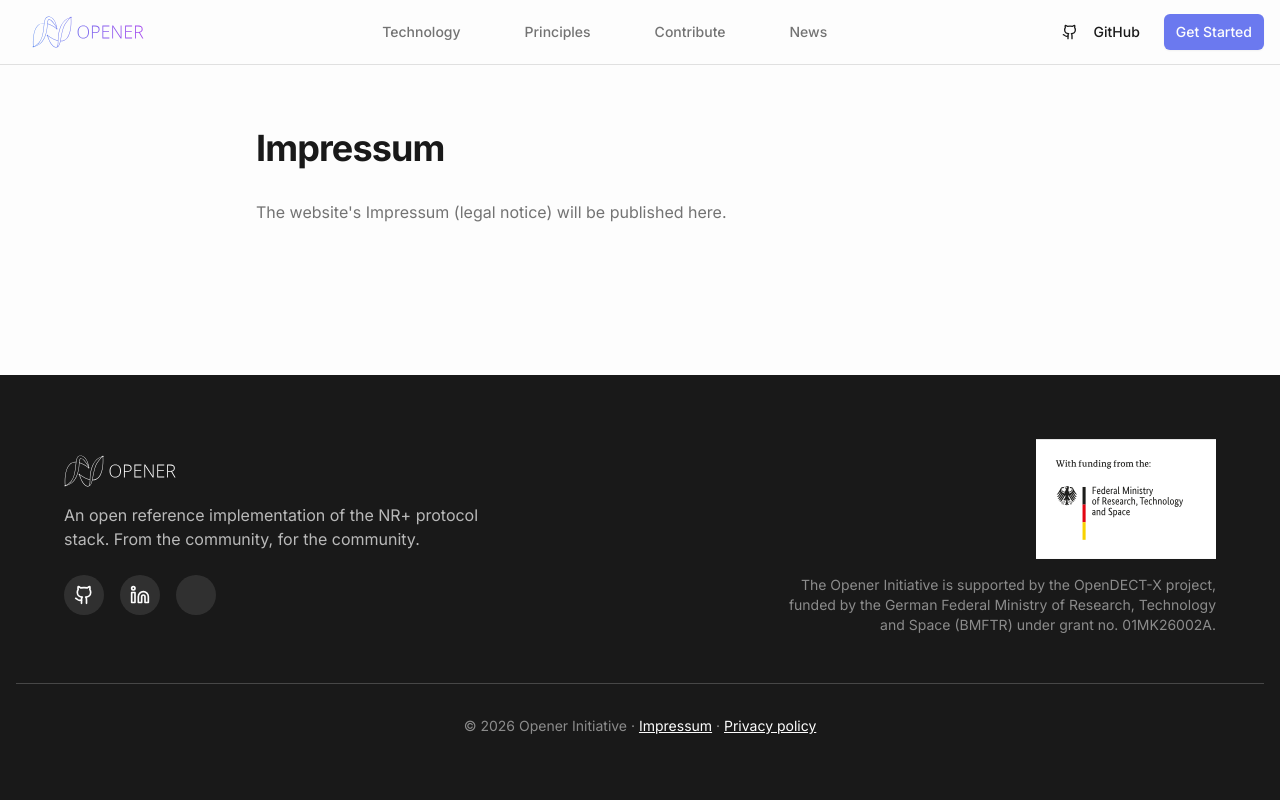
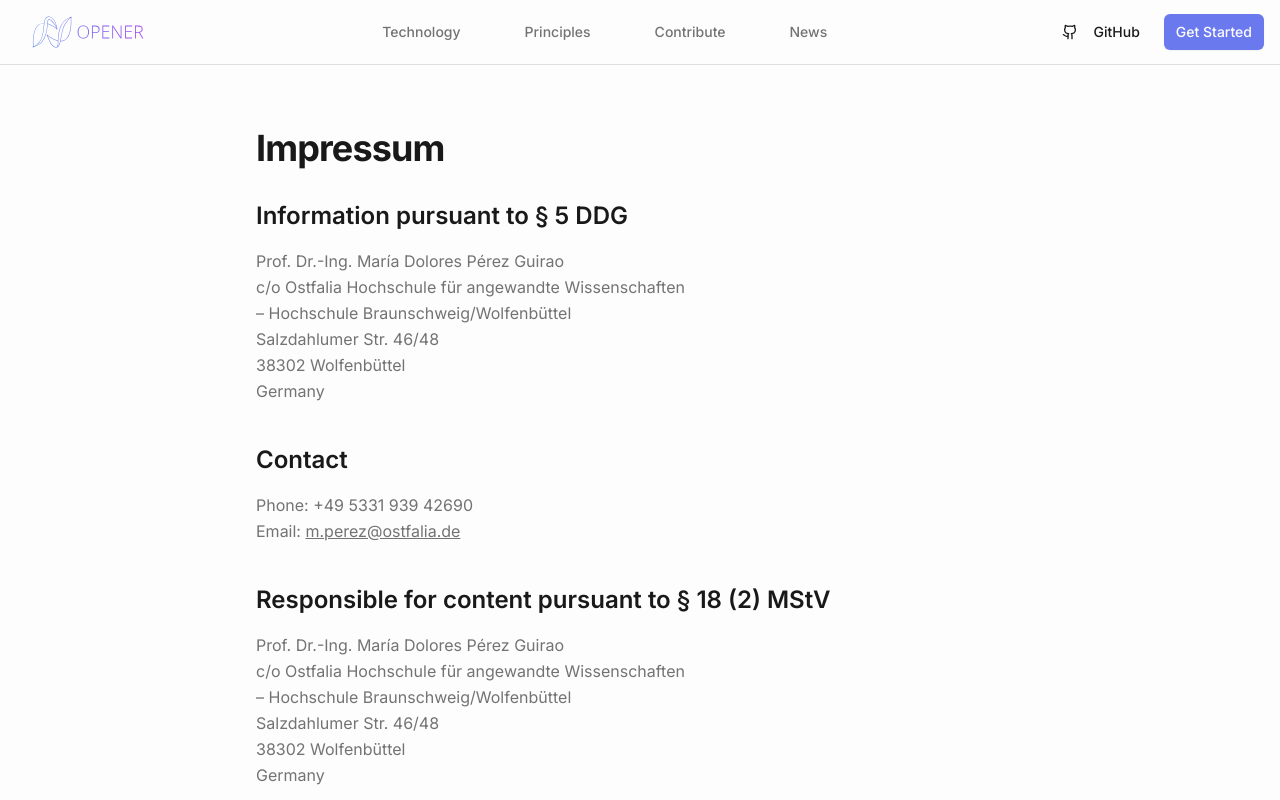
Before and after one commit to Opener-Initiative/website, an Astro site: page /impressum in a window 1280 px wide. Shown: the top 800 px of the page. Built offline with nearby package versions, Linux system fonts and the light colour scheme; Astro itself is replaced by a stand-in of ours; some icons are missing.

Commit message:
Add the Impressum

```diff
--- a/src/pages/impressum.astro
+++ b/src/pages/impressum.astro
@@ -6,7 +6,48 @@ import Base from "@/layouts/Base.astro";
   <main class="flex-1 container px-4 py-32">
     <div class="max-w-3xl mx-auto">
       <h1 class="text-4xl font-bold tracking-tight mb-8">Impressum</h1>
-      <p class="text-muted-foreground">The website's Impressum (legal notice) will be published here.</p>
+
+      <section class="mb-10">
+        <h2 class="text-2xl font-semibold mb-4">
+          Information pursuant to § 5 DDG
+        </h2>
+        <address class="not-italic text-muted-foreground leading-relaxed">
+          Prof. Dr.-Ing. María Dolores Pérez Guirao<br />
+          c/o Ostfalia Hochschule für angewandte Wissenschaften<br />
+          – Hochschule Braunschweig/Wolfenbüttel<br />
+          Salzdahlumer Str. 46/48<br />
+          38302 Wolfenbüttel<br />
+          Germany
+        </address>
+      </section>
+
+      <section class="mb-10">
+        <h2 class="text-2xl font-semibold mb-4">Contact</h2>
+        <p class="text-muted-foreground leading-relaxed">
+          Phone: +49 5331 939 42690<br />
+          Email:{" "}
+          <a
+            href="mailto:m.perez@ostfalia.de"
+            class="underline hover:text-foreground"
+          >
+            m.perez@ostfalia.de
+          </a>
+        </p>
+      </section>
+
+      <section class="mb-10">
+        <h2 class="text-2xl font-semibold mb-4">
+          Responsible for content pursuant to § 18&nbsp;(2) MStV
+        </h2>
+        <address class="not-italic text-muted-foreground leading-relaxed">
+          Prof. Dr.-Ing. María Dolores Pérez Guirao<br />
+          c/o Ostfalia Hochschule für angewandte Wissenschaften<br />
+          – Hochschule Braunschweig/Wolfenbüttel<br />
+          Salzdahlumer Str. 46/48<br />
+          38302 Wolfenbüttel<br />
+          Germany
+        </address>
+      </section>
     </div>
   </main>
 </Base>
```
